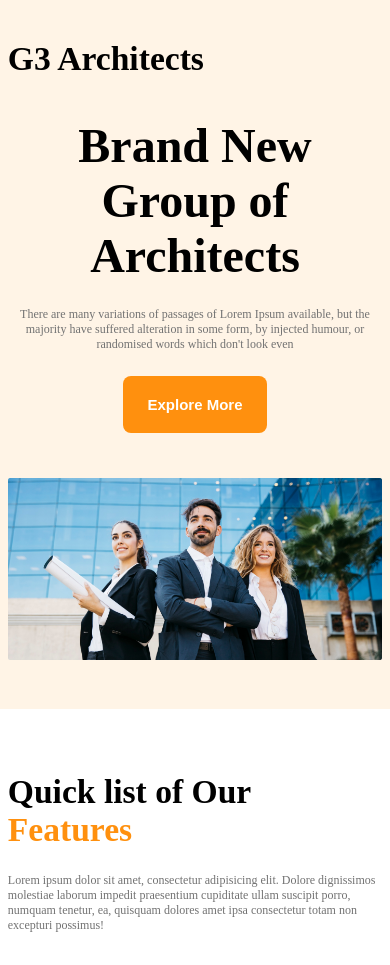
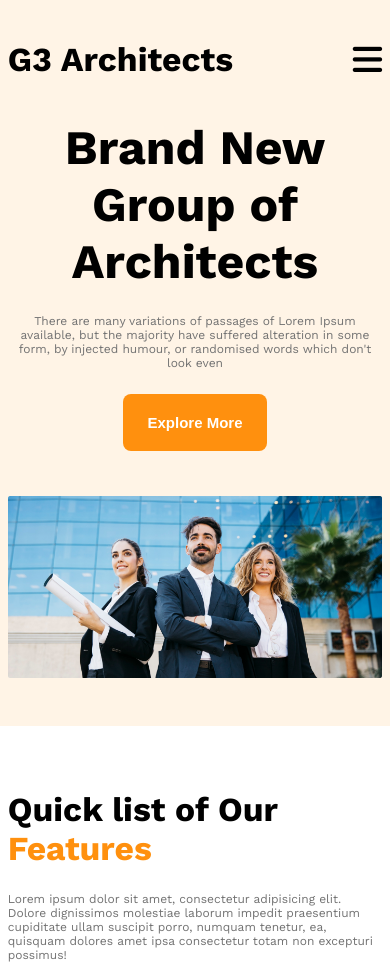
Before and after one commit to jahidhasansabbir/g3-architects, a plain HTML site: page index.html in a window 390 px wide. Shown: the top 965 px of the page. Drawn offline with nearby package versions, Linux system fonts and the light colour scheme.

Commit message:
Feat: add menu-bar and font

```diff
--- a/index.html
+++ b/index.html
@@ -4,6 +4,10 @@
     <meta charset="UTF-8">
     <meta name="viewport" content="width=device-width, initial-scale=1.0">
     <link rel="stylesheet" href="style/style.css">
+    <link rel="stylesheet" href="https://cdnjs.cloudflare.com/ajax/libs/font-awesome/6.7.2/css/all.min.css" integrity="sha512-Evv84Mr4kqVGRNSgIGL/F/aIDqQb7xQ2vcrdIwxfjThSH8CSR7PBEakCr51Ck+w+/U6swU2Im1vVX0SVk9ABhg==" crossorigin="anonymous" referrerpolicy="no-referrer" />
+    <link rel="preconnect" href="https://fonts.googleapis.com">
+<link rel="preconnect" href="https://fonts.gstatic.com" crossorigin>
+<link href="https://fonts.googleapis.com/css2?family=Work+Sans:ital,wght@0,100..900;1,100..900&display=swap" rel="stylesheet">
     <title>G3 Architects</title>
 </head>
 <body>
@@ -17,7 +21,9 @@
                 <li class="menu-item"><a href="" class="dark-2">Contact Us</a></li>
                 <li class="menu-item"><a href="" class="dark-2">Login</a></li>
             </ul>
-
+            <div class="hide">
+                <i class="fa-solid fa-bars f45 bold"></i>
+            </div>
         </nav>
          <!-- banner section starts here -->
         <section class="banner">
--- a/style/style.css
+++ b/style/style.css
@@ -2,6 +2,9 @@
 * {
   margin: 0;
   padding: 0;
+}
+body{
+  font-family: "Work Sans", serif;
 }
 main, footer{
     margin: 0 auto;
@@ -121,7 +124,9 @@ nav {
     width: 100%;
     margin: 45px 0;
 }
-
+.hide{
+  display: none;
+}
 /* Quick list section related styles */
 .quick-list{
     margin: 0 2%;
@@ -259,6 +264,9 @@ footer{
     .navbar ul {
     display: none;
   }
+  .hide{
+    display: block;
+  }
   .quick-list{
     flex-direction: column-reverse;
   }
```
